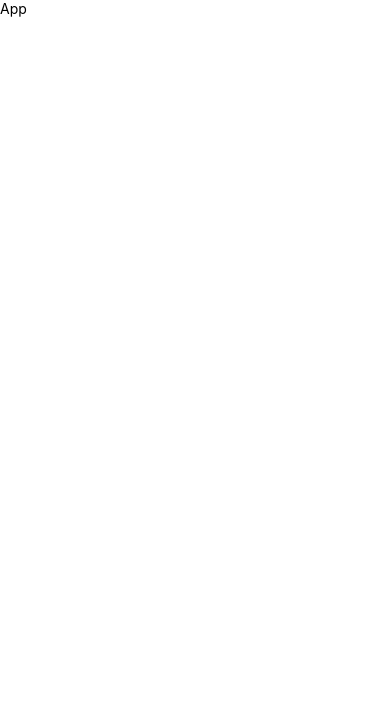
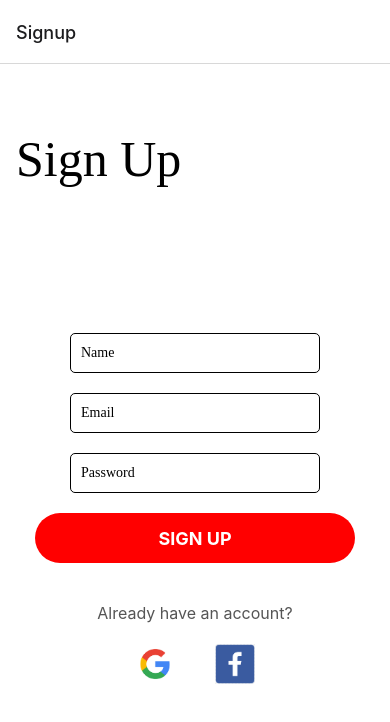
Before and after one commit to iqram21/105841105121-IQRAM21-lebweb, a React Native app: screen / in a window 390 px wide. Shown: the top 722 px of the page. Built offline with nearby package versions, Linux system fonts and the light colour scheme; a web font is replaced by a local one.

Commit message:
Navigation dan taskbar

```diff
--- a/App.js
+++ b/App.js
@@ -1,14 +1,42 @@
-import { StyleSheet, Text, View } from 'react-native'
-import React from 'react'
+// In App.js in a new project
 
-const App = () => {
+import * as React from 'react';
+import { View, Text, Button } from 'react-native';
+import { NavigationContainer } from '@react-navigation/native';
+import { createNativeStackNavigator } from '@react-navigation/native-stack';
+import SignupPage from './SignupPage';
+import LoginPage from './LoginPage';
+import ForgetPasswordPage from './ForgetPasswordPage';
+
+
+function HomeScreen({ navigation }) {
   return (
-    <View>
-      <Text>App</Text>
+    <View style={{ flex: 1, alignItems: 'center', justifyContent: 'center' }}>
+      <Text>Home Screen</Text>
+      <Button
+        title="Go to Login" onPress={() => navigation.navigate('Login')}/>
+      <Button
+        title="Go to Forget Password" onPress={() => navigation.navigate('ForgetPassword')}/>
+      <Button
+        title="Go to Signup" onPress={() => navigation.navigate('Signup')}/>
     </View>
-  )
+  );
 }
 
-export default App
+const Stack = createNativeStackNavigator();
 
-const styles = StyleSheet.create({})
+function App() {
+  return (
+    <NavigationContainer>
+      <Stack.Navigator>
+        <Stack.Screen name="Signup" component={SignupPage} />
+        {/* <Stack.Screen name="Home" component={HomeScreen} /> */}
+        <Stack.Screen name="Login" component={LoginPage} />
+        <Stack.Screen name="ForgetPassword" component={ForgetPasswordPage} />
+
+      </Stack.Navigator>
+    </NavigationContainer>
+  );
+}
+
+export default App;
--- a/package.json
+++ b/package.json
@@ -10,12 +10,16 @@
   },
   "dependencies": {
     "@expo/metro-runtime": "~3.2.1",
+    "@react-navigation/native": "^6.1.17",
+    "@react-navigation/native-stack": "^6.10.0",
     "expo": "~51.0.8",
     "expo-font": "^12.0.7",
     "expo-status-bar": "~1.12.1",
     "react": "18.2.0",
     "react-dom": "18.2.0",
     "react-native": "0.74.1",
+    "react-native-safe-area-context": "4.10.1",
+    "react-native-screens": "3.31.1",
     "react-native-web": "~0.19.10"
   },
   "devDependencies": {
```
Also changed, not shown: ForgetPasswordPage.js (renamed from forgetPasword.js), LoginPage.js (renamed from login.js), SignupPage.js (renamed from signIn.js), 1 other file (tests, documents, lock files or other folders).
